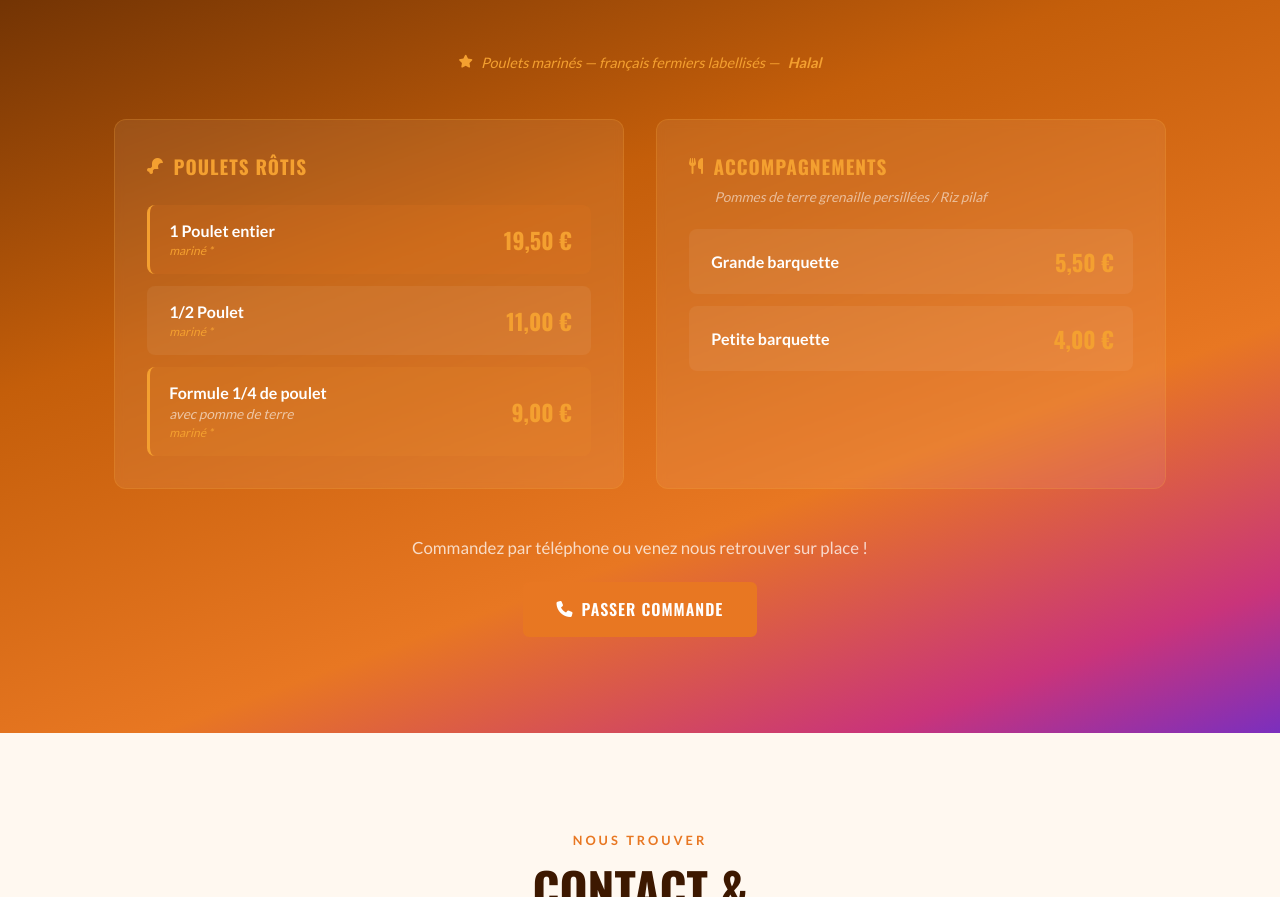
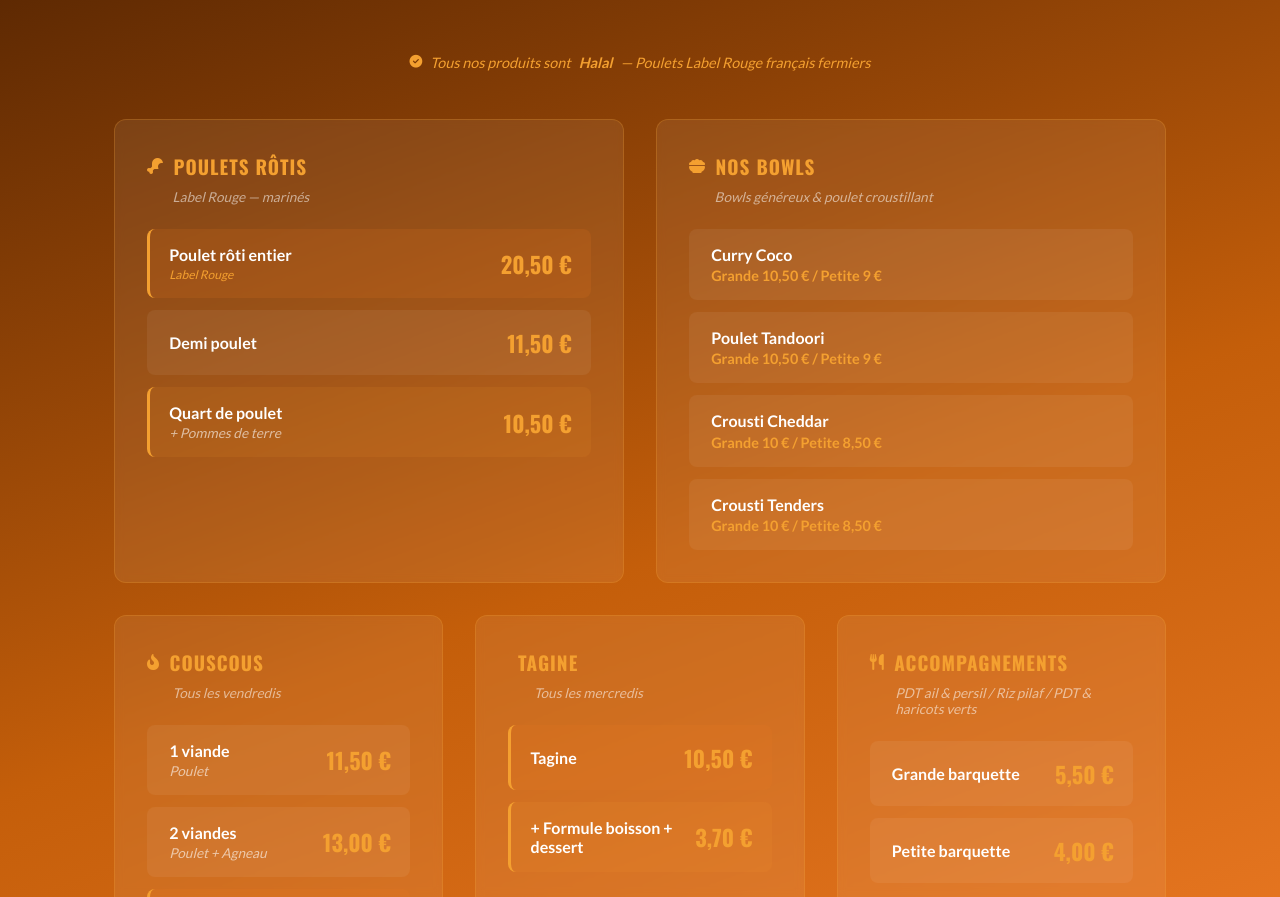
Before and after one commit to Fayet64/ClaudPouletMamie, an Angular app: page / in a window 1280 px wide. Shown: the part 1903-2800 px from the top of the page. Built offline with nearby package versions, Linux system fonts and the light colour scheme.

Commit message:
Mise à jour complète carte produits + horaires + adresse

```diff
--- a/src/app/app.html
+++ b/src/app/app.html
@@ -117,63 +117,161 @@
     </div>
 
     <div class="menu-note">
-      <i class="fas fa-star"></i>
-      Poulets marinés — français fermiers labellisés — <strong>Halal</strong>
+      <i class="fas fa-check-circle"></i>
+      Tous nos produits sont <strong>Halal</strong> — Poulets Label Rouge français fermiers
     </div>
 
+    <!-- Ligne 1 : Poulets + Bowls -->
     <div class="products-grid">
-      <!-- Poulets -->
       <div class="product-category">
         <h3 class="cat-title"><i class="fas fa-drumstick-bite"></i> Poulets Rôtis</h3>
+        <p class="cat-desc">Label Rouge — marinés</p>
         <div class="product-list">
           <div class="product-item highlight">
             <div class="product-info">
-              <span class="product-name">1 Poulet entier</span>
-              <span class="product-tag">mariné *</span>
+              <span class="product-name">Poulet rôti entier</span>
+              <span class="product-tag">Label Rouge</span>
             </div>
-            <span class="product-price">19,50 €</span>
+            <span class="product-price">20,50 €</span>
           </div>
           <div class="product-item">
             <div class="product-info">
-              <span class="product-name">1/2 Poulet</span>
-              <span class="product-tag">mariné *</span>
+              <span class="product-name">Demi poulet</span>
             </div>
-            <span class="product-price">11,00 €</span>
+            <span class="product-price">11,50 €</span>
           </div>
           <div class="product-item formule">
             <div class="product-info">
-              <span class="product-name">Formule 1/4 de poulet</span>
-              <span class="product-desc">avec pomme de terre</span>
-              <span class="product-tag">mariné *</span>
+              <span class="product-name">Quart de poulet</span>
+              <span class="product-desc">+ Pommes de terre</span>
             </div>
-            <span class="product-price">9,00 €</span>
+            <span class="product-price">10,50 €</span>
           </div>
         </div>
       </div>
 
-      <!-- Accompagnements -->
       <div class="product-category">
-        <h3 class="cat-title"><i class="fas fa-utensils"></i> Accompagnements</h3>
-        <p class="cat-desc">Pommes de terre grenaille persillées / Riz pilaf</p>
+        <h3 class="cat-title"><i class="fas fa-bowl-food"></i> Nos Bowls</h3>
+        <p class="cat-desc">Bowls généreux & poulet croustillant</p>
+        <div class="product-list">
+          <div class="product-item bowl-item">
+            <div class="product-info">
+              <span class="product-name">Curry Coco</span>
+              <span class="product-desc">Grande 10,50 € / Petite 9 €</span>
+            </div>
+          </div>
+          <div class="product-item bowl-item">
+            <div class="product-info">
+              <span class="product-name">Poulet Tandoori</span>
+              <span class="product-desc">Grande 10,50 € / Petite 9 €</span>
+            </div>
+          </div>
+          <div class="product-item bowl-item">
+            <div class="product-info">
+              <span class="product-name">Crousti Cheddar</span>
+              <span class="product-desc">Grande 10 € / Petite 8,50 €</span>
+            </div>
+          </div>
+          <div class="product-item bowl-item">
+            <div class="product-info">
+              <span class="product-name">Crousti Tenders</span>
+              <span class="product-desc">Grande 10 € / Petite 8,50 €</span>
+            </div>
+          </div>
+        </div>
+      </div>
+    </div>
+
+    <!-- Ligne 2 : Couscous + Tagine + Accompagnements -->
+    <div class="products-grid products-grid-3">
+      <div class="product-category">
+        <h3 class="cat-title"><i class="fas fa-fire-flame-curved"></i> Couscous</h3>
+        <p class="cat-desc">Tous les vendredis</p>
         <div class="product-list">
           <div class="product-item">
             <div class="product-info">
-              <span class="product-name">Grande barquette</span>
+              <span class="product-name">1 viande</span>
+              <span class="product-desc">Poulet</span>
             </div>
+            <span class="product-price">11,50 €</span>
+          </div>
+          <div class="product-item">
+            <div class="product-info">
+              <span class="product-name">2 viandes</span>
+              <span class="product-desc">Poulet + Agneau</span>
+            </div>
+            <span class="product-price">13,00 €</span>
+          </div>
+          <div class="product-item highlight">
+            <div class="product-info">
+              <span class="product-name">3 viandes</span>
+              <span class="product-desc">Poulet + Agneau + Merguez</span>
+            </div>
+            <span class="product-price">14,00 €</span>
+          </div>
+          <div class="product-item formule">
+            <div class="product-info">
+              <span class="product-name">+ Formule boisson + dessert</span>
+            </div>
+            <span class="product-price">3,70 €</span>
+          </div>
+        </div>
+      </div>
+
+      <div class="product-category">
+        <h3 class="cat-title"><i class="fas fa-pot-food"></i> Tagine</h3>
+        <p class="cat-desc">Tous les mercredis</p>
+        <div class="product-list">
+          <div class="product-item highlight">
+            <div class="product-info">
+              <span class="product-name">Tagine</span>
+            </div>
+            <span class="product-price">10,50 €</span>
+          </div>
+          <div class="product-item formule">
+            <div class="product-info">
+              <span class="product-name">+ Formule boisson + dessert</span>
+            </div>
+            <span class="product-price">3,70 €</span>
+          </div>
+        </div>
+      </div>
+
+      <div class="product-category">
+        <h3 class="cat-title"><i class="fas fa-utensils"></i> Accompagnements</h3>
+        <p class="cat-desc">PDT ail & persil / Riz pilaf / PDT & haricots verts</p>
+        <div class="product-list">
+          <div class="product-item">
+            <div class="product-info"><span class="product-name">Grande barquette</span></div>
             <span class="product-price">5,50 €</span>
           </div>
           <div class="product-item">
-            <div class="product-info">
-              <span class="product-name">Petite barquette</span>
-            </div>
+            <div class="product-info"><span class="product-name">Petite barquette</span></div>
             <span class="product-price">4,00 €</span>
           </div>
         </div>
       </div>
     </div>
 
+    <!-- Ligne 3 : Suppléments -->
+    <div class="products-grid-full">
+      <div class="product-category supplements-cat">
+        <h3 class="cat-title"><i class="fas fa-plus-circle"></i> Suppléments & Boissons</h3>
+        <div class="supplements-grid">
+          <div class="product-item"><div class="product-info"><span class="product-name">Tenders</span></div><span class="product-price">1,00 €</span></div>
+          <div class="product-item"><div class="product-info"><span class="product-name">Poulet</span></div><span class="product-price">1,50 €</span></div>
+          <div class="product-item"><div class="product-info"><span class="product-name">Cheddar</span></div><span class="product-price">0,50 €</span></div>
+          <div class="product-item"><div class="product-info"><span class="product-name">Crispie</span></div><span class="product-price">0,50 €</span></div>
+          <div class="product-item"><div class="product-info"><span class="product-name">Boisson 33cl</span></div><span class="product-price">1,90 €</span></div>
+          <div class="product-item"><div class="product-info"><span class="product-name">Tiramisu</span></div><span class="product-price">3,50 €</span></div>
+          <div class="product-item"><div class="product-info"><span class="product-name">Formule boisson</span></div><span class="product-price">1,50 €</span></div>
+          <div class="product-item"><div class="product-info"><span class="product-name">Formule boisson + dessert</span></div><span class="product-price">3,70 €</span></div>
+        </div>
+      </div>
+    </div>
+
     <div class="order-cta">
-      <p>Commandez par téléphone ou venez nous retrouver sur place !</p>
+      <p>Ouvert du mardi au dimanche — 9h-15h / 18h-21h30</p>
       <button class="btn-primary" (click)="scrollTo('contact')">
         <i class="fas fa-phone"></i> Passer commande
       </button>
@@ -201,9 +299,17 @@
       <div class="contact-card">
         <div class="contact-icon"><i class="fas fa-map-marker-alt"></i></div>
         <h3>Adresse</h3>
-        <p class="contact-link">391, av. de Castille</p>
-        <p class="contact-link">Artix</p>
+        <p class="contact-link">250 rue du Galupe</p>
+        <p class="contact-link">64170</p>
         <p class="contact-sub">+ Marchés environnants</p>
+      </div>
+
+      <div class="contact-card">
+        <div class="contact-icon"><i class="fas fa-clock"></i></div>
+        <h3>Horaires</h3>
+        <p class="contact-link">Mar – Dim</p>
+        <p class="contact-link">9h–15h / 18h–21h30</p>
+        <p class="contact-sub">Fermé le lundi</p>
       </div>
 
       <div class="contact-card">
--- a/src/app/app.scss
+++ b/src/app/app.scss
@@ -441,7 +441,27 @@
     display: grid;
     grid-template-columns: 1fr 1fr;
     gap: 2rem;
+    margin-bottom: 2rem;
+  }
+
+  .products-grid-3 {
+    display: grid;
+    grid-template-columns: repeat(3, 1fr);
+    gap: 2rem;
+    margin-bottom: 2rem;
+  }
+
+  .products-grid-full {
     margin-bottom: 3rem;
+
+    .supplements-cat { width: 100%; }
+
+    .supplements-grid {
+      display: grid;
+      grid-template-columns: repeat(4, 1fr);
+      gap: 0.5rem;
+      margin-top: 1.5rem;
+    }
   }
 
   .product-category {
@@ -504,6 +524,12 @@
       border-left-color: var(--orange-light);
     }
 
+    &.bowl-item {
+      flex-direction: column;
+      align-items: flex-start;
+      .product-desc { color: var(--orange-light); font-style: normal; font-weight: 600; font-size: 0.9rem; }
+    }
+
     .product-info {
       display: flex;
       flex-direction: column;
@@ -555,8 +581,8 @@
 
   .contact-grid {
     display: grid;
-    grid-template-columns: repeat(4, 1fr);
-    gap: 1.5rem;
+    grid-template-columns: repeat(5, 1fr);
+    gap: 1.2rem;
     margin-bottom: 3rem;
   }
 
@@ -692,7 +718,9 @@
   }
   .presentation .presentation-grid { grid-template-columns: 1fr; max-width: 420px; margin-left: auto; margin-right: auto; }
   .produits .products-grid { grid-template-columns: 1fr; }
-  .contact .contact-grid { grid-template-columns: repeat(2, 1fr); }
+  .produits .products-grid-3 { grid-template-columns: 1fr; }
+  .produits .products-grid-full .supplements-grid { grid-template-columns: repeat(2, 1fr); }
+  .contact .contact-grid { grid-template-columns: repeat(3, 1fr); }
 }
 
 @media (max-width: 600px) {
@@ -711,7 +739,8 @@
   .navbar .menu-toggle { display: flex; }
   .navbar .navbar-inner { position: relative; }
   .hero .hero-logo { width: 160px; height: 160px; }
-  .contact .contact-grid { grid-template-columns: 1fr 1fr; }
+  .contact .contact-grid { grid-template-columns: repeat(2, 1fr); }
+  .produits .products-grid-full .supplements-grid { grid-template-columns: repeat(2, 1fr); }
   .presentation .badges-row { gap: 0.75rem; }
 }
 
```
